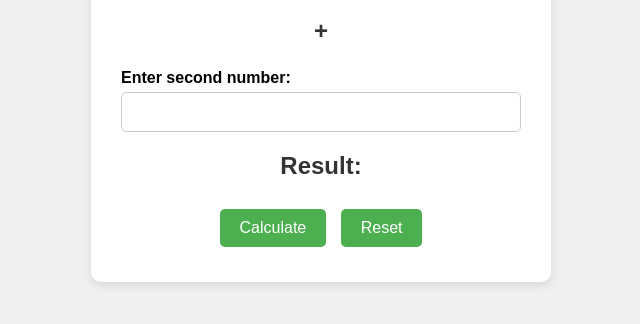
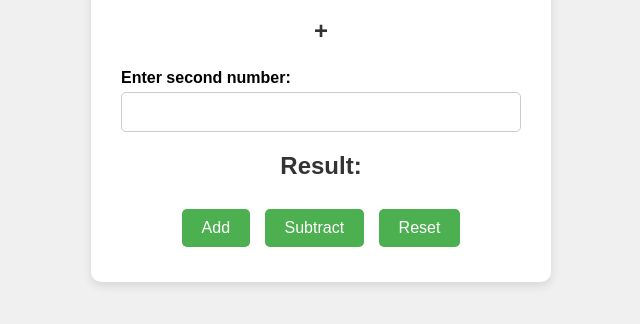
Before and after one commit to DiegoVargas0813/tc3004b.101-qa, a plain HTML site: page src/index.html in a window 1280 px wide. Shown: the part 366-690 px from the top of the page, without its empty margins (319-959 px from the left). Drawn offline with Linux system fonts and the light colour scheme.

Commit message:
Substraction V1

```diff
--- a/src/index.html
+++ b/src/index.html
@@ -22,7 +22,8 @@
       <h3 id="result">Result:</h3>
 
       <div class="button-group">
-        <button onclick="calculate()">Calculate</button>
+        <button onclick="calculate()">Add</button>
+        <button onclick="subtract()">Subtract</button>
         <button onclick="resetFields()">Reset</button>
       </div>
 
--- a/src/index.js
+++ b/src/index.js
@@ -8,6 +8,16 @@ function calculate() {
     document.getElementById('result').innerText = "Result: " + result;
 }
 
+function subtract() {
+    const num1 = document.getElementById('num1').value;
+    const num2 = document.getElementById('num2').value;
+
+    let result;
+    result =  Number(num1) - Number(num2);
+
+    document.getElementById('result').innerText = "Result: " + result;
+}
+
 function resetFields() {
     document.getElementById('num1').value = "";
     document.getElementById('num2').value = "";
```
